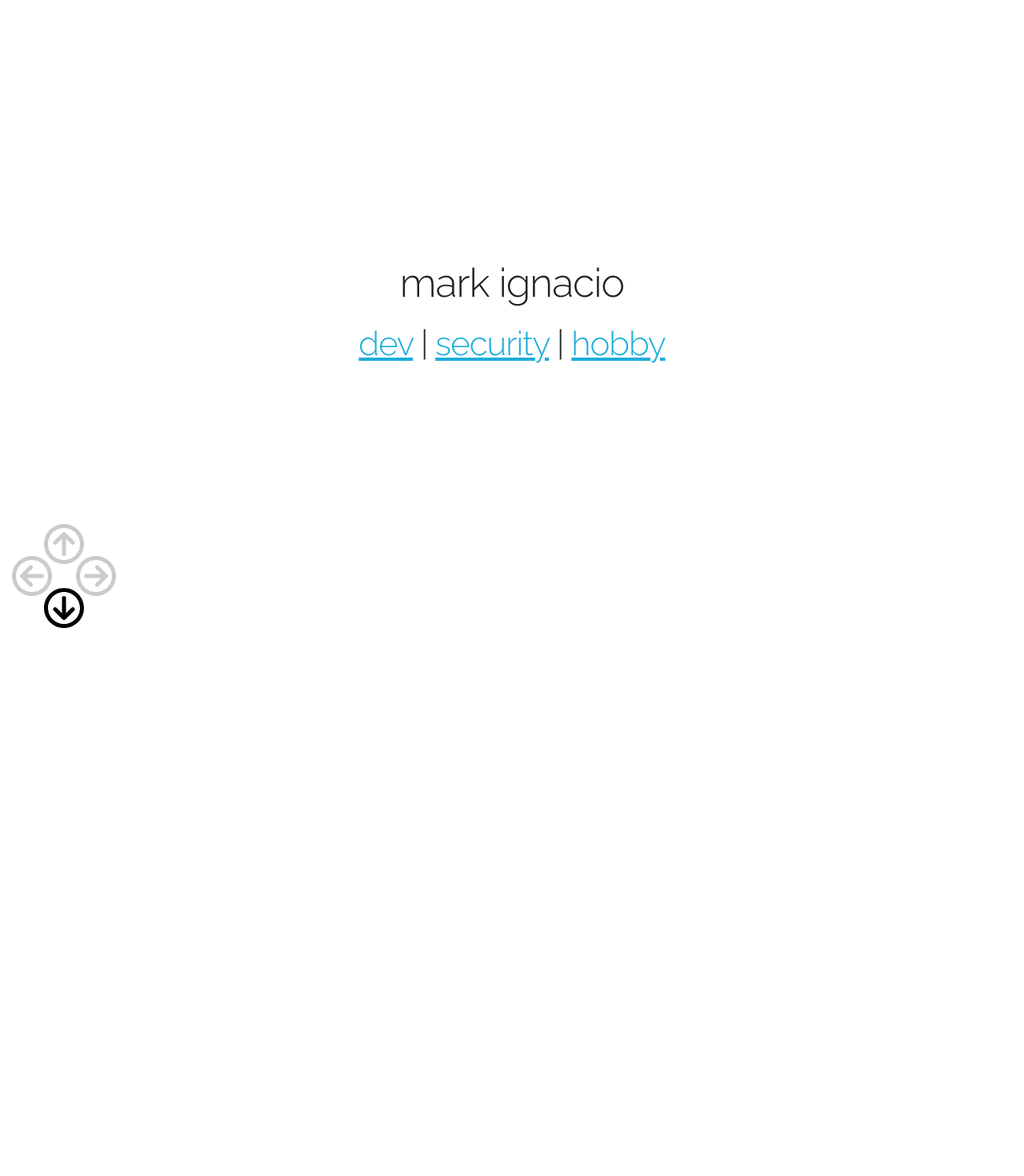
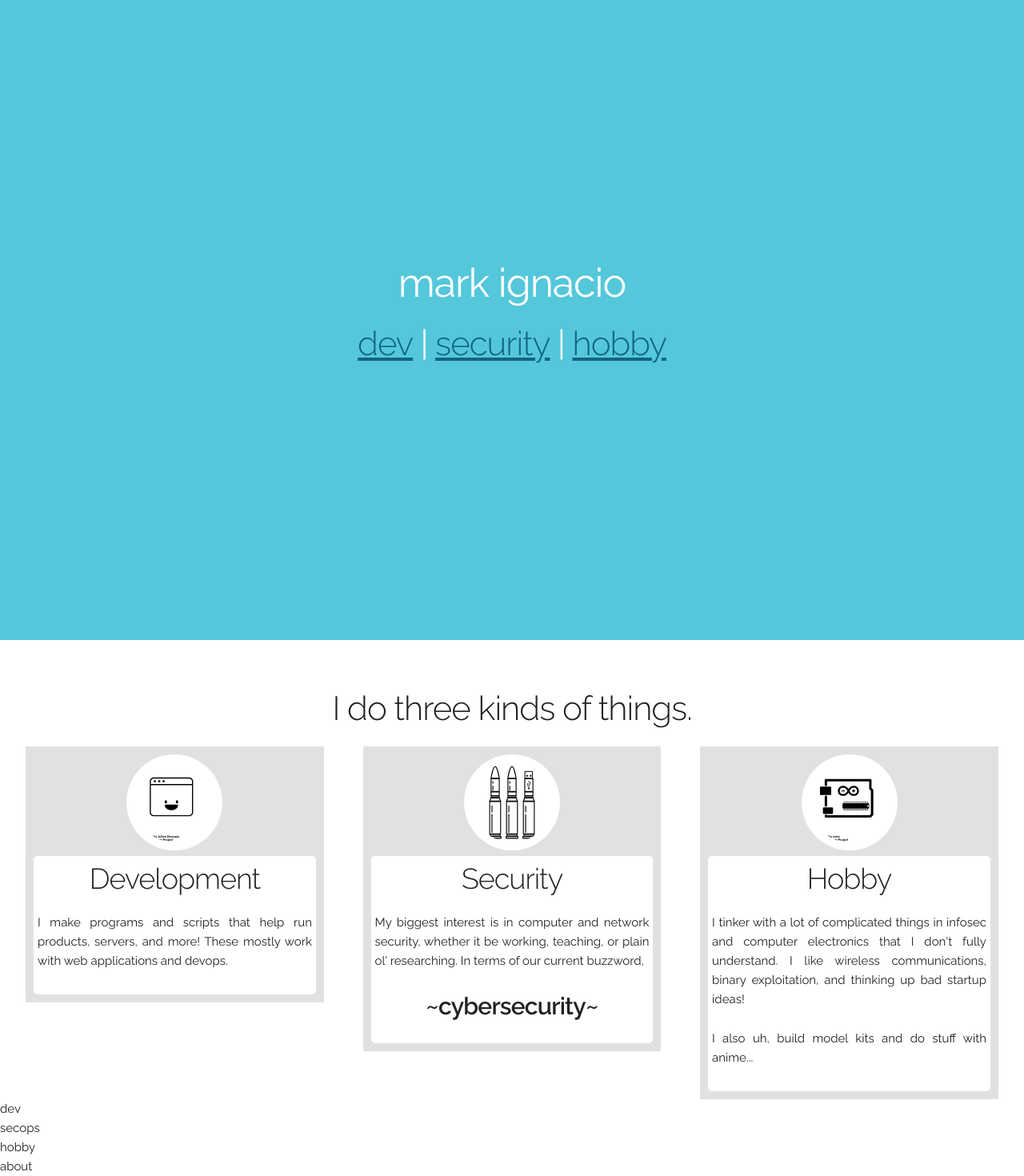
Before and after one commit to mark-ignacio/resume, a Django app: template projects/templates/index.html in a window 1280 px wide. Shown: the whole page at 80% size. Before the commit the page ends 785 px from the top, so only its background shows below. Run offline with Django 3.2, Linux system fonts and the light colour scheme; the template is opened without the code that fills it, so the values that code supplies are empty; parts of the project's set-up code (start-up, migrations or seed data) failed here and were passed over.

Commit message:
new design!

```diff
--- a/projects/static/css/index.css
+++ b/projects/static/css/index.css
@@ -2,64 +2,98 @@
     content: " ";
 }
 
-.lpage {
+#index {
     display: -moz-box;
     display: -webkit-box;
     display: -ms-flexbox;
     display: -webkit-flex;
     display: flex;
 
-    position: absolute;
-    top: 0;
-    bottom: 0;
-    right: 0;
-    left: 0;
-
-    z-index: 1;
+    background: #54c7db;
+    color: white;
 }
 
-.lpage.index > div {
-    text-align: center;
+#index h1, #index h2 {
+    font-weight: 400;
+}
+
+#index a {
+    font-weight: 300;
+    color: #126580;
+}
+
+#other-lpages {
+    position: absolute;
+    width: 100%;
+    top: 9999px;
+}
+
+.lpage > div {
     margin: auto;
 }
 
-nav {
-    position: absolute;
-    left: 1.5rem;
-    bottom: 1.5rem;
-    height: 130px;
-    width: 130px;
-    z-index: 2;
+#index.lpage > div {
+    text-align: center;
 }
 
-nav > img {
-    height: 50px;
-    width: 50px;
-    position: absolute;
-    opacity: .2;
+#sid figcaption > h3 {
+    text-align: center;
 }
 
-nav > img.active {
-    opacity: 1;
-    cursor: pointer;
+.center {
+    text-align: center;
 }
 
-nav > .up {
-    top: 0;
-    left: 40px;
+#sid {
+    padding-top: 4em;
 }
 
-nav > .down {
-    bottom: 0;
-    left: 40px;
+#sid figure {
+    text-align: center;
+    background: #e1e1e1;
+    margin: 0;
+    padding: 1rem;
 }
 
-nav > .left {
-    top: 40px;
-    left: 0;
+#sid .container {
+    width: 95%;
+    max-width: 95%;
 }
 
-nav > .right {
-    top: 40px;
-    right: 0;
+#sid figure > img {
+    background: white;
+    -webkit-border-radius: 50%;
+    -moz-border-radius: 50%;
+    border-radius: 50%;
+    padding: 10px;
 }
+
+#sid figcaption {
+    background: white;
+    padding: 0.5rem;
+    -webkit-border-radius: 5px;
+    -moz-border-radius: 5px;
+    border-radius: 5px;
+    overflow-x: hidden;
+}
+
+#sid figcaption > h3 {
+    white-space: nowrap;
+    -ms-text-overflow: ellipsis;
+    text-overflow: ellipsis;;
+}
+
+#sid figcaption > p {
+    text-align: justify;
+}
+
+.cyber {
+    font-weight: 600;
+}
+
+@media (max-width: 900px) {
+    .four.columns {
+        width: 100%;
+        margin-left: auto;
+    }
+}
--- a/projects/static/js/index.js
+++ b/projects/static/js/index.js
@@ -1,7 +1,11 @@
 "use strict";
+
 (function () {
+
+    // cache a bunch of selectors
     var $window = $(window);
-    var $lpage = $('.lpage');
+    var $index = $('#index');
+    var $lpages = $('#other-lpages');
 
     var pages = [
         [null, 'index', null],
@@ -9,10 +13,61 @@
         [null, 'about', null]
     ];
     var currentPage = [0, 1];
-    // bind arrow keys
 
-    $('nav > .up').click(function (e) {
-        e.preventDefault();
+    function loadPage(page, direction) {
+        var $page = $(page);
+        var $oldPage = $('#' + pages[currentPage[0]][currentPage[1]]);
+        // animate current page going up
 
-    })
+        switch (direction) {
+            case 'up':
+                $page.css({
+                    top: $window.height() * 2,
+                    left: 0,
+                    right: 0,
+                    bottom: $window.height()
+                });
+                break;
+            case 'down':
+                $page.css({
+                    top: $window.height(),
+                    left: 0,
+                    right: 0,
+                    bottom: $window.height() * 2
+                });
+                break;
+            default:
+                break;
+        }
+
+        $oldPage.animate(
+            {top: $window.height() * -1},
+            function () {
+                $oldPage.css({top: -9999})
+            }
+        );
+        $page.animate({
+            top: 0,
+            bottom: 0,
+            left: 0,
+            right: 0
+        });
+    }
+
+    // vim keybinds are ok
+    $(document.body).keyup(function (e) {
+        if ((e.which === 40 || e.which === 74)) {
+            loadPage('#security', 'down');
+        }
+    });
+
+    // on startup and scroll, resize
+    var sectionResize = function () {
+        var windowHeight = $window.height();
+        $index.height(windowHeight);
+        $lpages.css({top: windowHeight});
+    };
+
+    $window.resize(sectionResize);
+    sectionResize();
 })();
--- a/projects/templates/index.html
+++ b/projects/templates/index.html
@@ -4,23 +4,74 @@
     <link rel="stylesheet" href="{% static 'css/index.css' %}"/>
 {% endblock %}
 {% block content %}
-    <nav>
-        <img class="up" src="{% static 'up.svg' %}" alt="up"/>
-        <img class="down active" src="{% static 'down.svg' %}" alt="up"/>
-        <img class="left" src="{% static 'left.svg' %}" alt="up"/>
-        <img class="right" src="{% static 'right.svg' %}" alt="up"/>
-    </nav>
-    <section class="lpage index">
+    <section id="index" class="lpage">
         <div>
             <h1 class="name">mark ignacio</h1>
 
             <h2><a href="#dev">dev</a> | <a href="#security">security</a> | <a href="#hobby">hobby</a></h2>
         </div>
     </section>
-    <section class="lpage dev"></section>
-    <section class="lpage security"></section>
-    <section class="lpage hobby"></section>
-    <section class="lpage about"></section>
+    <div id="other-lpages">
+        <section id="sid" class="lpage">
+            <div class="container">
+                <h2 class="center">I do three kinds of things.</h2>
+
+                <div class="row">
+                    <div class="four columns">
+                        <figure class="dev">
+                            <img src="{% static 'img/dev.svg' %}" alt="happy programing icon :)"/>
+                            <figcaption>
+                                <h3>Development</h3>
+
+                                <p>I make programs and scripts that help run products, servers, and more! These mostly
+                                    work with web applications and devops.</p>
+                            </figcaption>
+                        </figure>
+                    </div>
+                    <div class="four columns">
+                        <figure class="security">
+                            <img src="{% static 'img/security.svg' %}" alt="cyber bullets"/>
+                            <figcaption>
+                                <h3>Security</h3>
+
+                                <p>My biggest interest is in computer and network security, whether it be working,
+                                    teaching, or plain ol' researching. In terms of our current buzzword,</p>
+
+                                <h4 class="cyber">~cybersecurity~</h4>
+                            </figcaption>
+                        </figure>
+                    </div>
+                    <div class="four columns">
+                        <figure class="hobby">
+                            <img src="{% static 'img/arduino.svg' %}" alt=""/>
+                            <figcaption>
+                                <h3>Hobby</h3>
+
+                                <p>I tinker with a lot of complicated things in infosec and computer electronics that I
+                                    don't fully understand. I like wireless communications, binary exploitation, and
+                                    thinking up bad startup ideas!</p>
+                                <p>
+                                    I also uh, build model kits and do stuff with anime...
+                                </p>
+                            </figcaption>
+                        </figure>
+                    </div>
+                </div>
+            </div>
+        </section>
+        <section id="dev" class="lpage">
+            <div>dev</div>
+        </section>
+        <section id="security" class="lpage">
+            <div>{% include 'partial/security.html' %}</div>
+        </section>
+        <section id="hobby" class="lpage">
+            <div>hobby</div>
+        </section>
+        <section id="about" class="lpage">
+            <div>about</div>
+        </section>
+    </div>
 {% endblock %}
 {% block script %}
     <script src="{% static 'js/index.js' %}"></script>
--- /dev/null
+++ b/projects/templates/partial/security.html
@@ -0,0 +1 @@
+secops
```
Also changed, not shown: projects/static/img/arduino.svg (added), projects/static/img/dev.svg (added), projects/static/img/security.svg (added).
